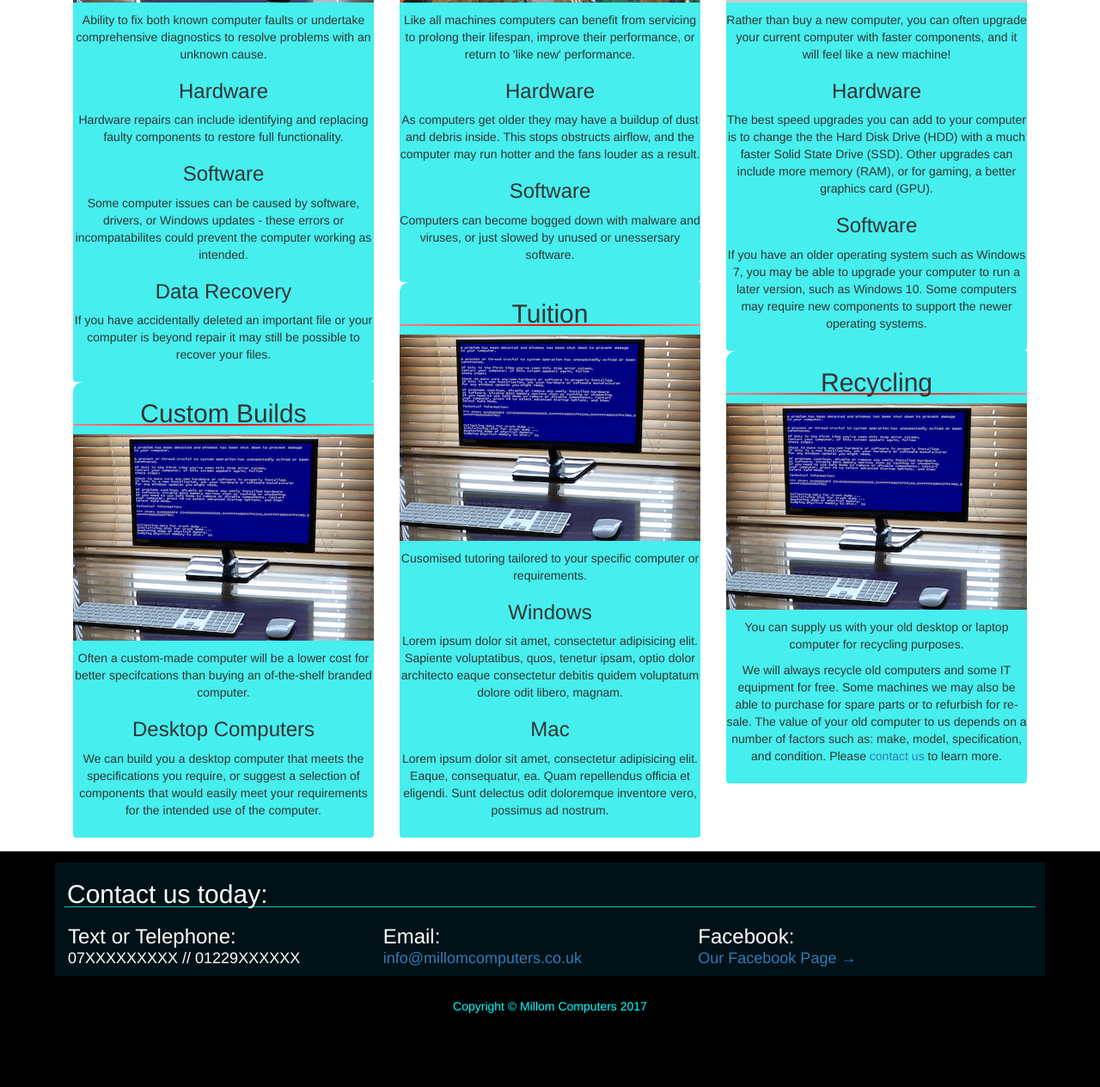
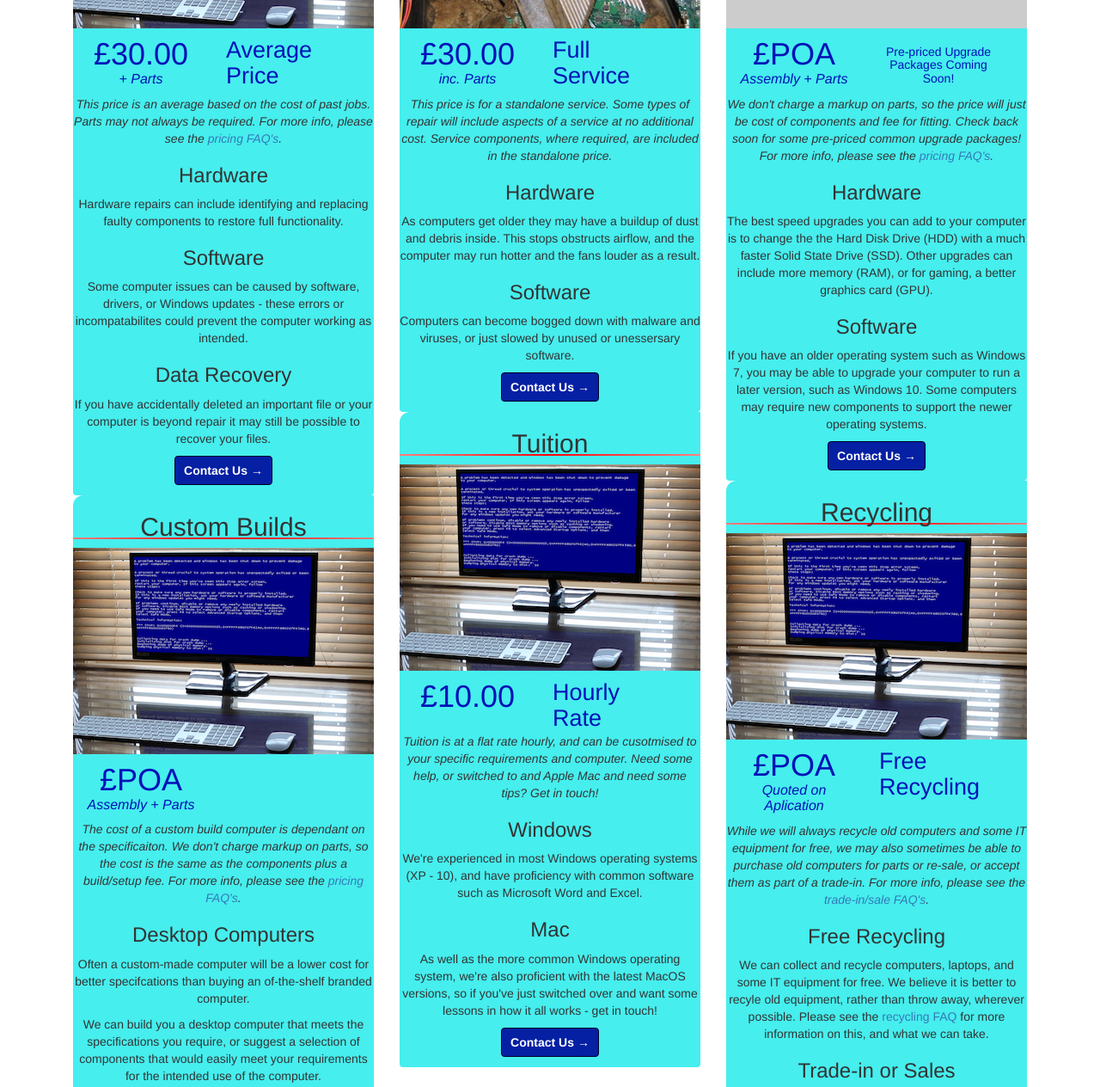
Before and after one commit to sparrowhawka/millompc, a plain HTML site: page services.html in a window 1280 px wide. Shown: the part 577-1841 px from the top of the page at 86% size. Before the commit the page ends 1767 px from the top, so only its background shows below. Drawn offline with Linux system fonts and the light colour scheme.

Commit message:
V0.2.2
Updates to Services

```diff
--- a/page-styles.css
+++ b/page-styles.css
@@ -26,7 +26,33 @@
 	text-align: center;
 
 }
+/* Servicing Pricing Blocks */
+.pricing{
+	padding-right: 34px;
+	padding-left: 10px;
+	line-height: 0px;
+	margin-top: 10px;
+	color: rgba(0,18,184,1.00);
+}
 
+.pricing h1{
+	line-height: 0px;
+}
+
+.pricing h2{
+	padding-top: 0px;
+	margin-top: 1px;
+	margin-bottom: 1px;
+	text-align: left;
+	font-size: 27px;
+}
+.pricing h3{
+	font-style: oblique;
+	font-size: medium;
+}
+.pricing-notes{
+	font-style: oblique;
+}
 /*Home Page Specific*/
 /* Factbar*/
 .factbar{
--- a/services.html
+++ b/services.html
@@ -78,8 +78,9 @@ function MM_swapImage() { //v3.0
             <div class="container">
   			<div class="row section-intro">
   			  <h2> Services</h2>
-				<p>Below you can find more details on the services that we currently offer. Need something that's not listed? Check the <a href="faqs.html#serviceFAQs">FAQ's</a> or get in touch.</p>
-		    	<a   align="center" href="contact.html">
+  			  <p>Below you can find more details on the services that we currently offer. Need something that's not listed? Check the <a href="faqs.html#serviceFAQs">FAQ's</a> or get in touch.</p>
+  			  <p>Please be aware that because most computer jobs are unique the prices listed here are for the most part to give an estimate only.</p>
+  			  <a   align="center" href="contact.html">
 			    	<div class="CTA-Button">
              			<span >Get in Touch &rarr;</span>
              		</div>
@@ -91,22 +92,49 @@ function MM_swapImage() { //v3.0
 				  <h2>Diagnostics &amp; Repair</h2>
 	    		  <hr>
 			    	<div  onMouseOut="MM_swapImgRestore()" onMouseOver="MM_swapImage('ImageBSOD','','images/srvc/bsod_2.jpg',1)"><img src="images/srvc/bsod_1.jpg"  class=" img-responsive center-block" id="ImageBSOD"></div>
-			    	<p class="caption">Ability to fix both known computer faults or undertake comprehensive diagnostics to resolve problems with an unknown cause.</p>
+
+			    	<div class="row pricing">
+			    		<div class="col-md-6 col-xs-6 col-sm-6 col-lg-6">
+			    		  <h1>£30.00</h1>
+			    		  <h3>+ Parts</h3>
+					  </div>
+						<div class="col-md-6 col-xs-6 col-sm-6 col-lg-6">
+						  <h2>Average Price</h2>
+						</div>
+
+					</div>
+			    	<p class="pricing-notes">This price is an average based on the cost of past jobs. Parts may not always be required. For more info, please see the <a href="faqs.html#pricing">pricing FAQ's</a>.</p>
 			    	<h3>Hardware</h3>
 					<p>Hardware repairs can include identifying and replacing faulty components to restore full functionality.</p>
 					<h3>Software</h3>
 					<p>Some computer issues can be caused by software, drivers, or Windows updates - these errors or incompatabilites could prevent the computer working as intended.</p>
 					<h3>Data Recovery</h3>
 					<p>If you have accidentally deleted an important file or your computer is beyond repair it may still be possible to recover your files.</p>
+               <a href="#contact">
+			    	<div class="CTA-Button" align="center"><span >Contact Us &rarr;</span></div>
+               		</a>
                 </div>
                 <div class="services" id="custom">
                   <h2>Custom Builds</h2>
                   <hr>
 			    	<div  onMouseOut="MM_swapImgRestore()" onMouseOver="MM_swapImage('ImageCustom','','images/srvc/bsod_2.jpg',1)"><img src="images/srvc/bsod_1.jpg"  class=" img-responsive center-block" id="ImageCustom"></div>
-			    	<p class="caption">Often a custom-made computer will be a lower cost for better specifcations than buying an of-the-shelf branded computer.</p>
+			    	<div class="row pricing">
+			    		<div class="col-md-6 col-xs-6 col-sm-6 col-lg-6">
+			    		  <h1>£POA</h1>
+			    		  <h3>Assembly + Parts</h3>
+					  </div>
+						<div class="col-md-6 col-xs-6 col-sm-6 col-lg-6">
+							<h2></h2>
+						</div>
+
+					</div>
+			    	<p class="pricing-notes">The cost of a custom build computer is dependant on the specificaiton. We don't charge markup on parts, so the cost is the same as the components plus a build/setup fee. For more info, please see the <a href="faqs.html#pricing">pricing FAQ's</a>.</p>
 			    	<h3>Desktop Computers</h3>
+			    	<p>Often a custom-made computer will be a lower cost for better specifcations than buying an of-the-shelf branded computer.</p>
 					<p>We can build you a desktop computer that meets the specifications you require, or suggest a selection of components that would easily meet your requirements for the intended use of the computer.</p>
-
+					<a href="#contact">
+			    	<div class="CTA-Button" align="center"><span >Contact Us &rarr;</span></div>
+               		</a>
                 </div>
       		  </div>
        		  <div class="col-md-4 col-sm-6 col-xs-12">
@@ -114,24 +142,49 @@ function MM_swapImage() { //v3.0
 					<h2>Servicing &amp; Cleaning</h2>
 					<hr>
 					<div  onMouseOut="MM_swapImgRestore()" onMouseOver="MM_swapImage('ImageCLN','','images/srvc/PC_C_2.jpg',1)"><img src="images/srvc/PC_C_1.jpg"  class=" img-responsive center-block" id="ImageCLN"></div>
-					<p class="caption">Like all machines computers can benefit from servicing to prolong their lifespan, improve their performance, or return to 'like new' performance.</p>
+					<div class="row pricing">
+		    		  <div class="col-md-6 col-xs-6 col-sm-6 col-lg-6">
+		    		    <h1>£30.00</h1>
+			    		  <h3>inc. Parts</h3>
+			    		</div>
+						<div class="col-md-6 col-xs-6 col-sm-6 col-lg-6">
+						  <h2>Full Service</h2>
+						</div>
+
+					</div>
+			    	<p class="pricing-notes">This price is for a standalone service. Some types of repair will include aspects of a service at no additional cost. Service components, where required, are included in the standalone price.</p>
 					<h3>Hardware</h3>
 					<p>As computers get older they may have a buildup of dust and debris inside. This stops obstructs airflow, and the computer may run hotter and the fans louder as a result.</p>
 					<h3>Software</h3>
 					<p>
 					Computers can become bogged down with malware and viruses, or just slowed by unused or unessersary software.</p>
-
+				  	<a href="#contact">
+			    	<div class="CTA-Button" align="center"><span >Contact Us &rarr;</span></div>
+               		</a>
 			  	</div>
   		    <div class="services" id="tuition">
   		      <h2>Tuition</h2>
   		      <hr>
 			    	<div  onMouseOut="MM_swapImgRestore()" onMouseOver="MM_swapImage('ImageTutor','','images/srvc/bsod_2.jpg',1)"><img src="images/srvc/bsod_1.jpg"  class=" img-responsive center-block" id="ImageTutor"></div>
-			    	<p class="caption">Cusomised tutoring tailored to your specific computer or requirements.</p>
+			    	<div class="row pricing">
+			    		<div class="col-md-6 col-xs-6 col-sm-6 col-lg-6">
+			    		  <h1>£10.00</h1>
+			    		  <h3></h3>
+					  </div>
+						<div class="col-md-6 col-xs-6 col-sm-6 col-lg-6">
+						  <h2>Hourly Rate</h2>
+						</div>
+
+					</div>
+				<p class="pricing-notes">Tuition is at a flat rate hourly, and can be cusotmised to your specific requirements and computer. Need some help, or switched to and Apple Mac and need some tips? Get in touch! </p>
+
 			    	<h3>Windows</h3>
-					<p>Lorem ipsum dolor sit amet, consectetur adipisicing elit. Sapiente voluptatibus, quos, tenetur ipsam, optio dolor architecto eaque consectetur debitis quidem voluptatum dolore odit libero, magnam.</p>
+					<p>We're experienced in most Windows operating systems (XP - 10), and have proficiency with common software such as Microsoft Word and Excel.</p>
 					<h3>Mac</h3>
-					<p>Lorem ipsum dolor sit amet, consectetur adipisicing elit. Eaque, consequatur, ea. Quam repellendus officia et eligendi. Sunt delectus odit doloremque inventore vero, possimus ad nostrum.</p>
-
+					<p>As well as the more common Windows operating system, we're also proficient with the latest MacOS versions, so if you've just switched over and want some lessons in how it all works - get in touch!</p>
+					<a href="#contact">
+			    	<div class="CTA-Button" align="center"><span >Contact Us &rarr;</span></div>
+               		</a>
                 </div>
    		    </div>
        		  <div class="col-md-4 col-sm-6 col-xs-12">
@@ -139,20 +192,47 @@ function MM_swapImage() { //v3.0
        		  	  <h2>Upgrades</h2>
        		  	  <hr>
 					<div  onMouseOut="MM_swapImgRestore()" onMouseOver="MM_swapImage('Image3','','images/r2.png',1)"><img src="images/r1.png"  class=" img-responsive center-block" id="Image3"></div>
-					<p class="caption">Rather than buy a new computer, you can often upgrade your current computer with faster components, and it will feel like a new machine!</p>
+					<div class="row pricing">
+			    		<div class="col-md-6 col-xs-6 col-sm-6 col-lg-6">
+			    		  <h1>£POA</h1>
+			    		  <h3>Assembly + Parts</h3>
+					  </div>
+						<div class="col-md-6 col-xs-6 col-sm-6 col-lg-6">
+							<h5>Pre-priced Upgrade Packages Coming Soon!</h5>
+						</div>
+
+					</div>
+			    	<p class="pricing-notes">We don't charge a markup on parts, so the price will just be cost of components and fee for fitting. Check back soon for some pre-priced common upgrade packages! For more info, please see the <a href="faqs.html#pricing">pricing FAQ's</a>.</p>
 				  <h3>Hardware</h3>
 					<p>The best speed upgrades you can add to your computer is to change the the Hard Disk Drive (HDD) with a much faster Solid State Drive (SSD). Other upgrades can include more memory (RAM), or for gaming, a better graphics card (GPU).</p>
 					<h3>Software</h3>
 					<p>If you have an older operating system such as Windows 7, you may be able to upgrade your computer to run a later version, such as Windows 10. Some computers may require new components to support the newer operating systems.</p>
-
+					<a href="#contact">
+			    	<div class="CTA-Button" align="center"><span >Contact Us &rarr;</span></div>
+               		</a>
 			    </div>
   		    	<div class="services" id="recycle">
   		    	  <h2>Recycling</h2>
   		    	  <hr>
 			    	<div  onMouseOut="MM_swapImgRestore()" onMouseOver="MM_swapImage('ImageRecycle','','images/srvc/bsod_2.jpg',1)"><img src="images/srvc/bsod_1.jpg"  class=" img-responsive center-block" id="ImageRecycle"></div>
-			    	<p class="caption">You can supply us with your old desktop or laptop computer for recycling purposes. </p>
-					<p>We will always recycle old computers and some IT equipment for free. Some machines we may also be able to purchase for spare parts or to refurbish for re-sale. The value of your old computer to us depends on a number of factors such as: make, model, specification, and condition. Please <a href="contact.html">contact us</a> to learn more.</p>
+					<div class="row pricing">
+		    		  <div class="col-md-6 col-xs-6 col-sm-6 col-lg-6">
+		    		    <h1>£POA</h1>
+			    		  <h3>Quoted on Aplication</h3>
+			    		</div>
+						<div class="col-md-6 col-xs-6 col-sm-6 col-lg-6">
+							<h2>Free Recycling</h2>
+						</div>
 
+					</div>
+			    	<p class="pricing-notes">While we will always recycle old computers and some IT equipment for free, we may also sometimes be able to purchase old computers for parts or re-sale, or accept them as part of a trade-in. For more info, please see the <a href="faqs.html#trade-sale">trade-in/sale FAQ's</a>.</p>
+					<h3>Free Recycling</h3>
+					<p>We can collect and recycle computers, laptops, and some IT equipment for free. We believe it is better to recyle old equipment, rather than throw away, wherever possible. Please see the <a href="faqs.html#recycling">recycling FAQ</a> for more information on this, and what we can take.</p>
+					<h3>Trade-in or Sales</h3>
+				  <p>Some computers we may also be able to purchase for spare parts or to refurbish for re-sale. The value of your old computer to us depends on a number of factors such as: make, model, specification, and condition. While we may sometime accept a trade-in against the cost of a service, please be aware that we are not obliged to. The offer we're able to make for old equipment is based on it's value to us, and subject to an 'as-described' inspection. <a href="#">T&amp;C's</a></p>
+					<a href="#contact">
+			    	<div class="CTA-Button" align="center"><span >Contact Us &rarr;</span></div>
+               		</a>
 
                 </div>
    		    </div>
```
